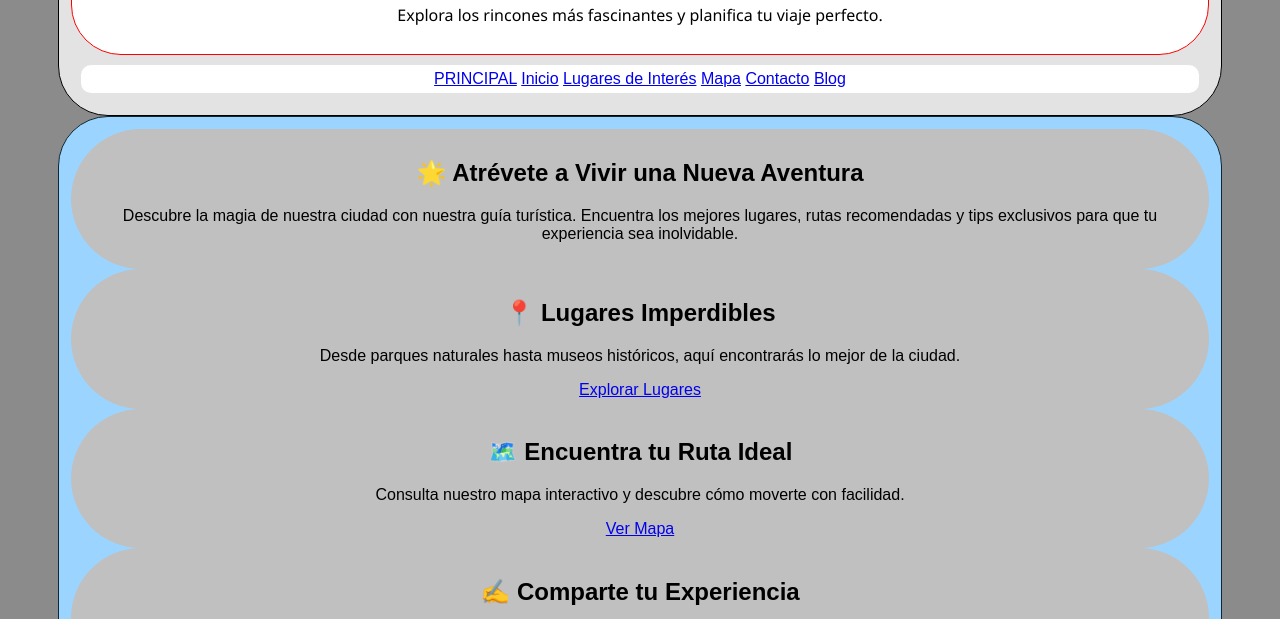
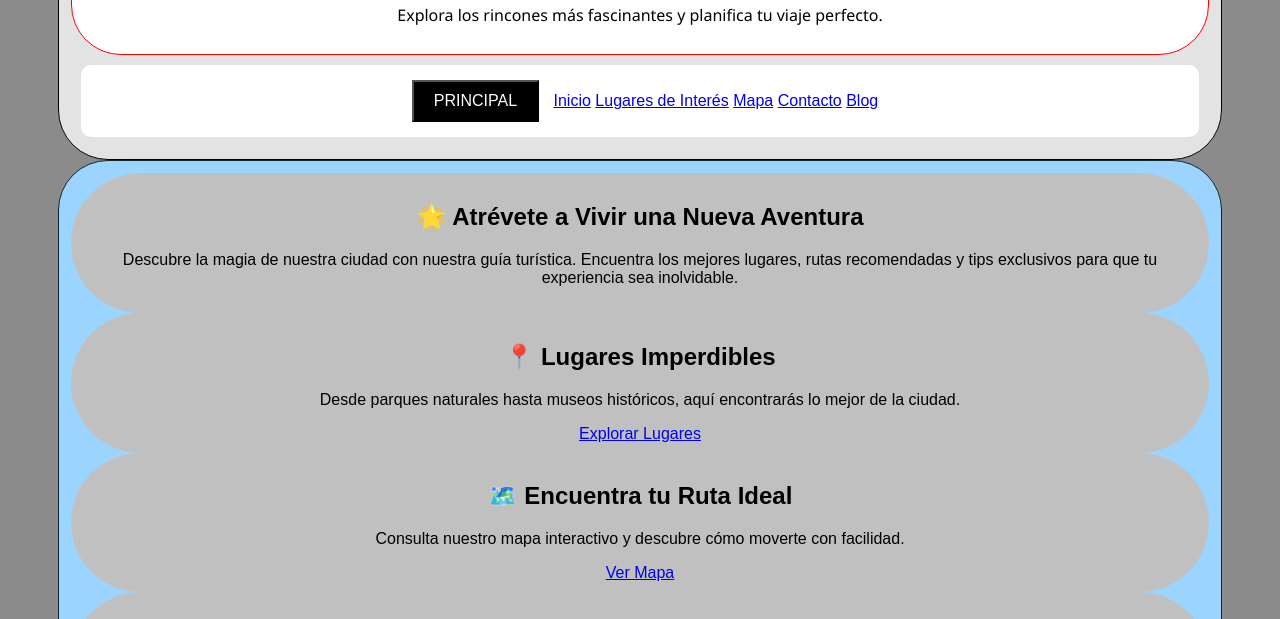
Before and after one commit to Rodrigo-DelaTorre/PRACTICAS-RODRIGO, a plain HTML site: page Practica 2.4/HTML/home.html in a window 1280 px wide. Shown: the part 166-785 px from the top of the page. Drawn offline with Linux system fonts and the light colour scheme.

Commit message:
Update home.html

```diff
--- a/Practica 2.4/HTML/home.html
+++ b/Practica 2.4/HTML/home.html
@@ -13,7 +13,7 @@
         <p>Explora los rincones más fascinantes y planifica tu viaje perfecto.</p>
     </header>
     <nav>
-         <a href="/index.html">PRINCIPAL</a>
+        <button onclick="location.href='../index.html'">PRINCIPAL</button>
         <a href="inicio.html">Inicio</a>
         <a href="lugares.html">Lugares de Interés</a>
         <a href="mapa.html">Mapa</a>
```
